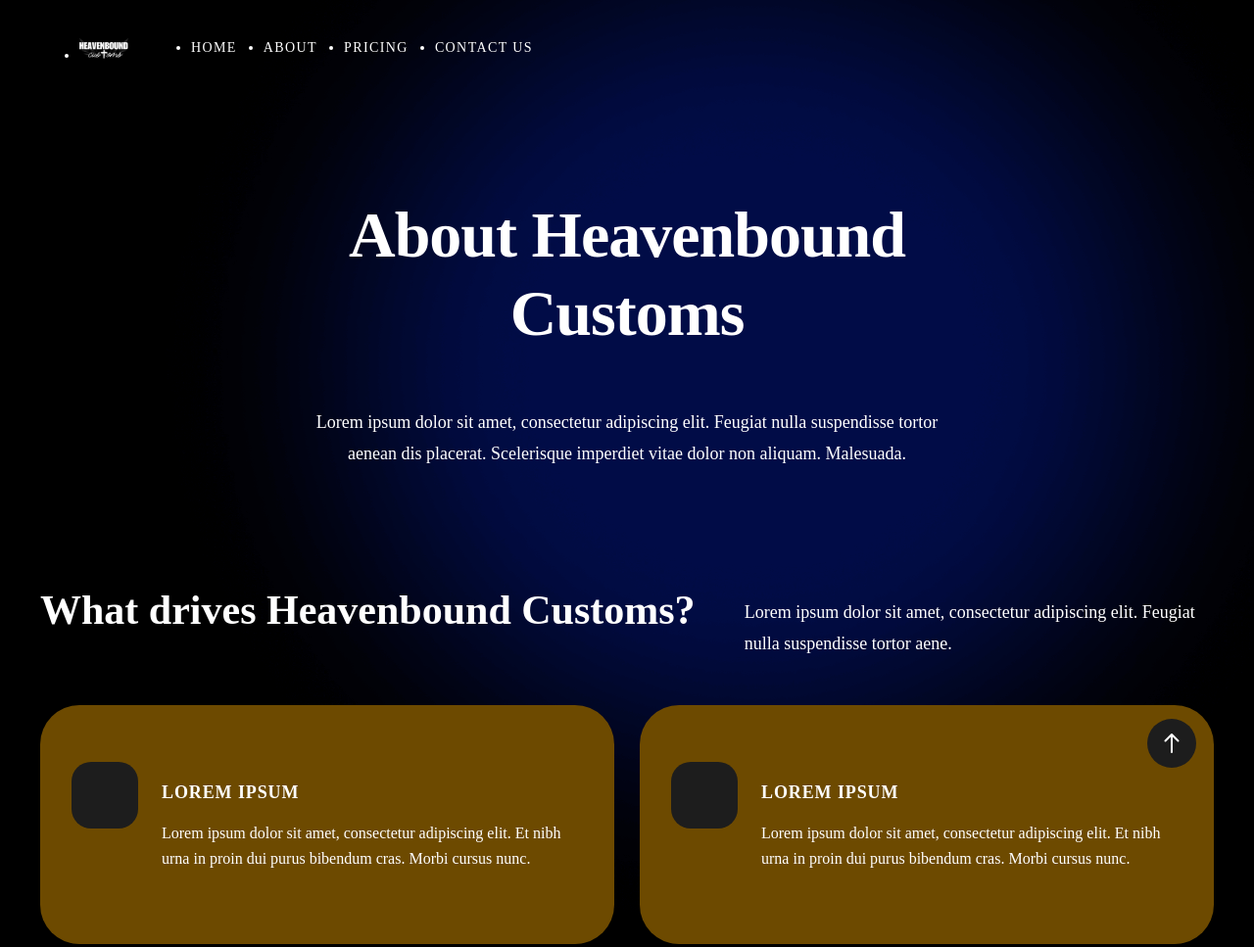
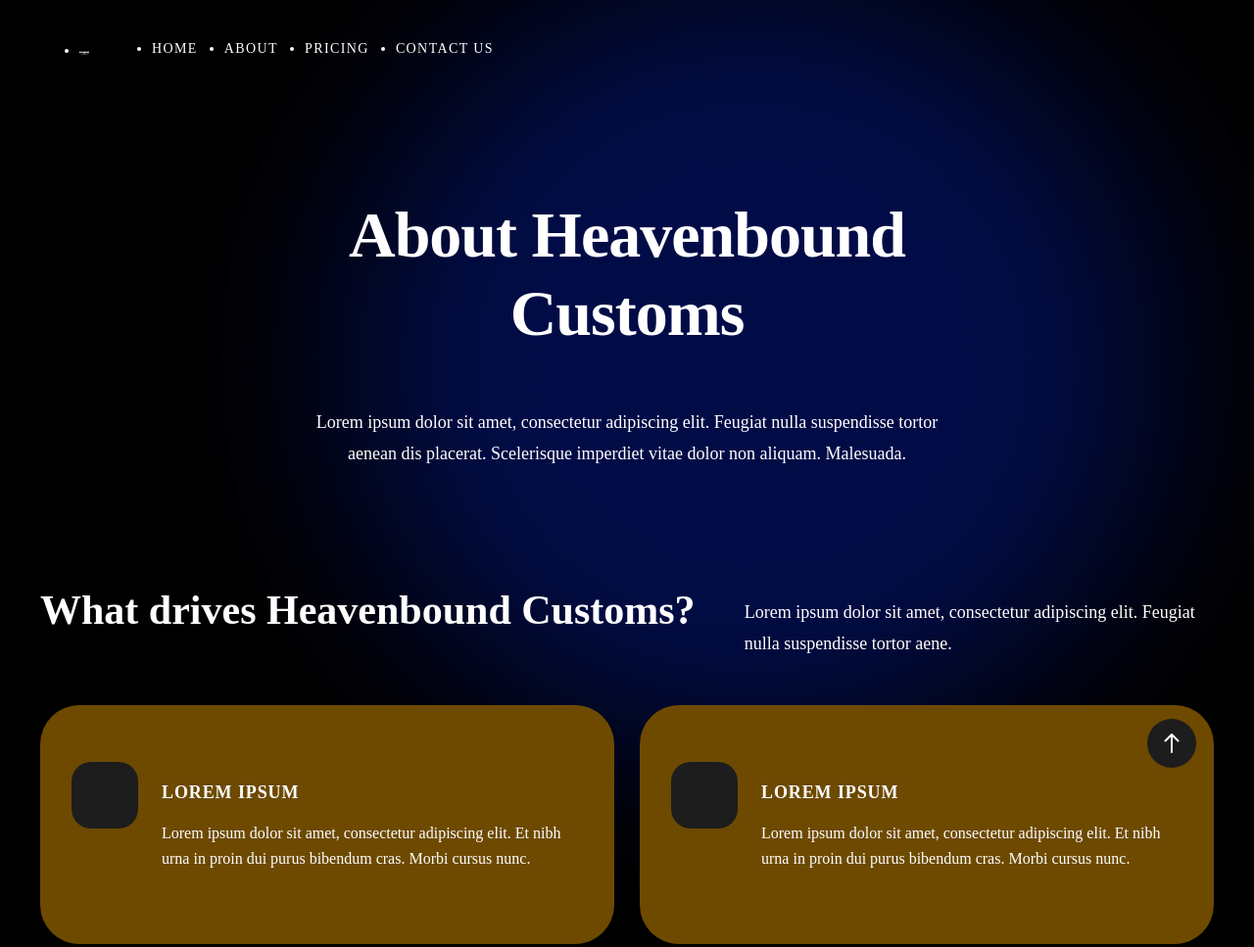
Before and after one commit to Bbryant03/Final-Project, a website: page HBC/about.html in a window 1280 px wide. Shown: the top 967 px of the page at 98% size. Drawn offline with Linux system fonts and the light colour scheme; files whose address does not match are found by name.

Commit message:
Size fix

```diff
--- a/styles.css
+++ b/styles.css
@@ -1437,7 +1437,7 @@
 }
 
 .header .container .header__menu-logo {
-  width: 50px;
+  width: 1rem;
   height: auto;
   margin-right: 37px;
   position: relative;
```
